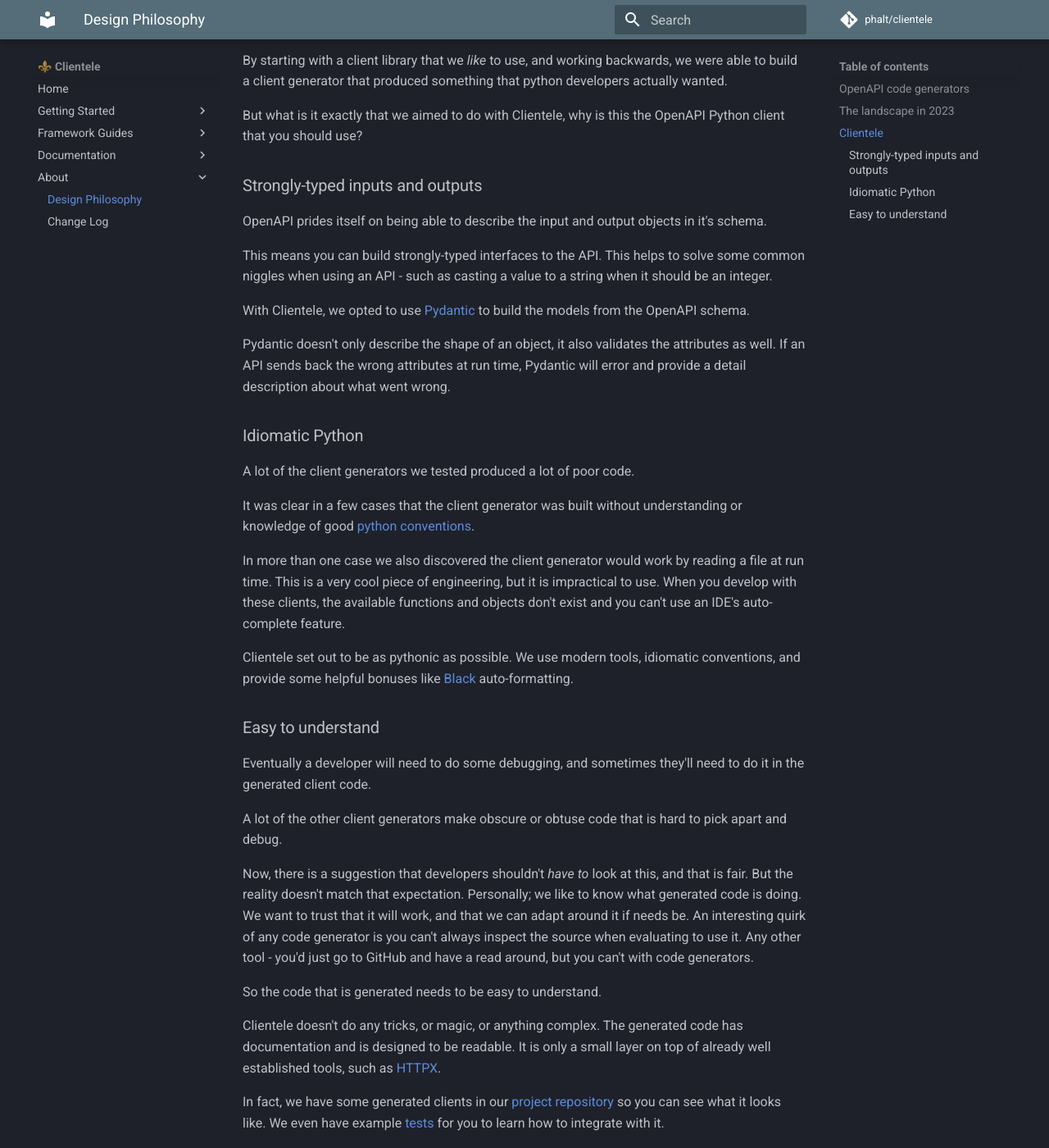
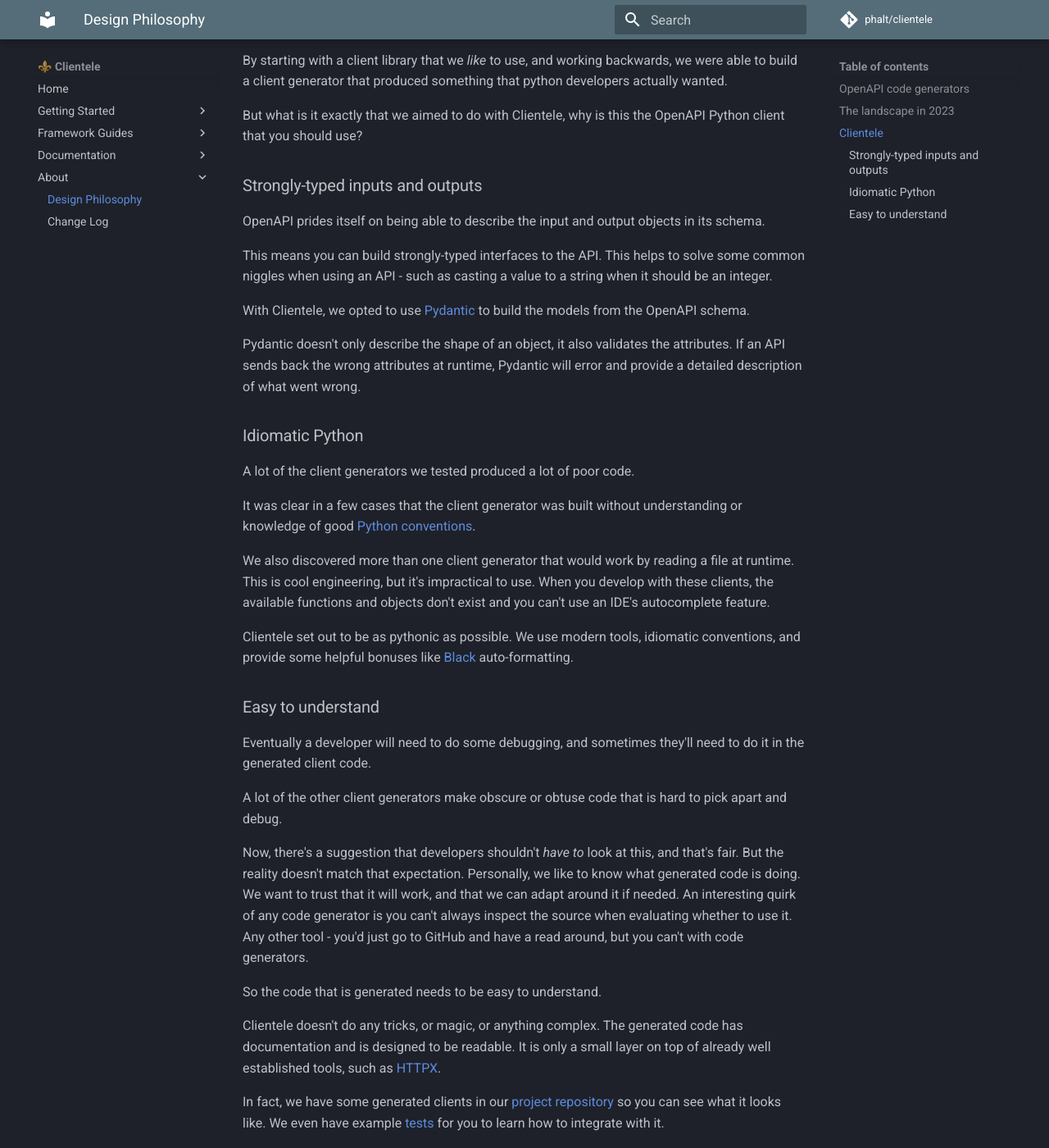
Before and after one commit to phalt/clientele, an MkDocs documentation site: the page built from docs/design.md, in a window 1280 px wide and 1400 px high, scrolled down 1411 px. Shown: the whole window at 82% size. Built offline with MkDocs 1.6.1 and Material for MkDocs 9.7.7, drawn with Linux system fonts in a browser that asks for light colours; comment, search, counter and statistics services are not loaded.

```diff
--- a/docs/design.md
+++ b/docs/design.md
@@ -46,23 +46,23 @@ But what is it exactly that we aimed to do with Clientele, why is this the OpenA
 
 ### Strongly-typed inputs and outputs
 
-OpenAPI prides itself on being able to describe the input and output objects in it's schema.
+OpenAPI prides itself on being able to describe the input and output objects in its schema.
 
 This means you can build strongly-typed interfaces to the API. This helps to solve some common niggles when using an API - such as casting a value to a string when it should be an integer.
 
 With Clientele, we opted to use [Pydantic](https://docs.pydantic.dev/latest/) to build the models from the OpenAPI schema.
 
-Pydantic doesn't only describe the shape of an object, it also validates the attributes as well. If an API sends back the wrong attributes at run time, Pydantic will error and provide a detail description about what went wrong.
+Pydantic doesn't only describe the shape of an object, it also validates the attributes. If an API sends back the wrong attributes at runtime, Pydantic will error and provide a detailed description of what went wrong.
 
 ### Idiomatic Python
 
 A lot of the client generators we tested produced a lot of poor code.
 
-It was clear in a few cases that the client generator was built without understanding or knowledge of good [python conventions](https://realpython.com/lessons/zen-of-python/).
+It was clear in a few cases that the client generator was built without understanding or knowledge of good [Python conventions](https://realpython.com/lessons/zen-of-python/).
 
-In more than one case we also discovered the client generator would work by reading a file at run time. This is a very cool piece of engineering, but it is impractical to use. When you develop with these clients, the available functions and objects don't exist and you can't use an IDE's auto-complete feature.
+We also discovered more than one client generator that would work by reading a file at runtime. This is cool engineering, but it's impractical to use. When you develop with these clients, the available functions and objects don't exist and you can't use an IDE's autocomplete feature.
 
-Clientele set out to be as pythonic as possible. We use modern tools,  idiomatic conventions, and provide some helpful bonuses like [Black](https://github.com/psf/black/) auto-formatting.
+Clientele set out to be as pythonic as possible. We use modern tools, idiomatic conventions, and provide some helpful bonuses like [Black](https://github.com/psf/black/) auto-formatting.
 
 ### Easy to understand
 
@@ -70,7 +70,7 @@ Eventually a developer will need to do some debugging, and sometimes they'll nee
 
 A lot of the other client generators make obscure or obtuse code that is hard to pick apart and debug.
 
-Now, there is a suggestion that developers shouldn't _have to_ look at this, and that is fair. But the reality doesn't match that expectation. Personally; we like to know what generated code is doing. We want to trust that it will work, and that we can adapt around it if needs be. An interesting quirk of any code generator is you can't always inspect the source when evaluating to use it. Any other tool - you'd just go to GitHub and have a read around, but you can't with code generators.
+Now, there's a suggestion that developers shouldn't _have to_ look at this, and that's fair. But the reality doesn't match that expectation. Personally, we like to know what generated code is doing. We want to trust that it will work, and that we can adapt around it if needed. An interesting quirk of any code generator is you can't always inspect the source when evaluating whether to use it. Any other tool - you'd just go to GitHub and have a read around, but you can't with code generators.
 
 So the code that is generated needs to be easy to understand.
 
```
Also changed, not shown: docs/framework-fastapi.md (+2 -3 lines), docs/install.md (+1 -1 lines), docs/testing.md (+2 -2 lines).
